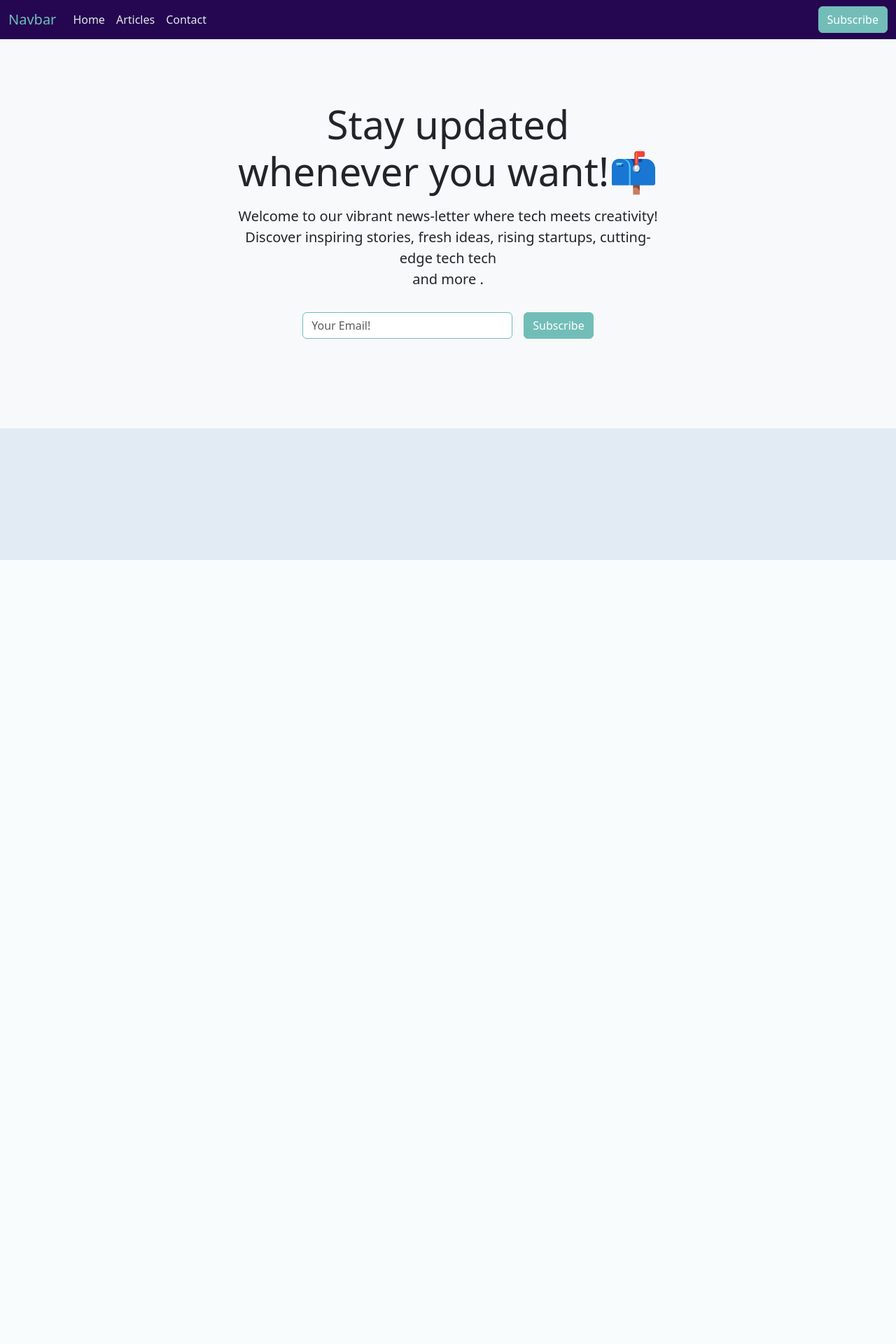
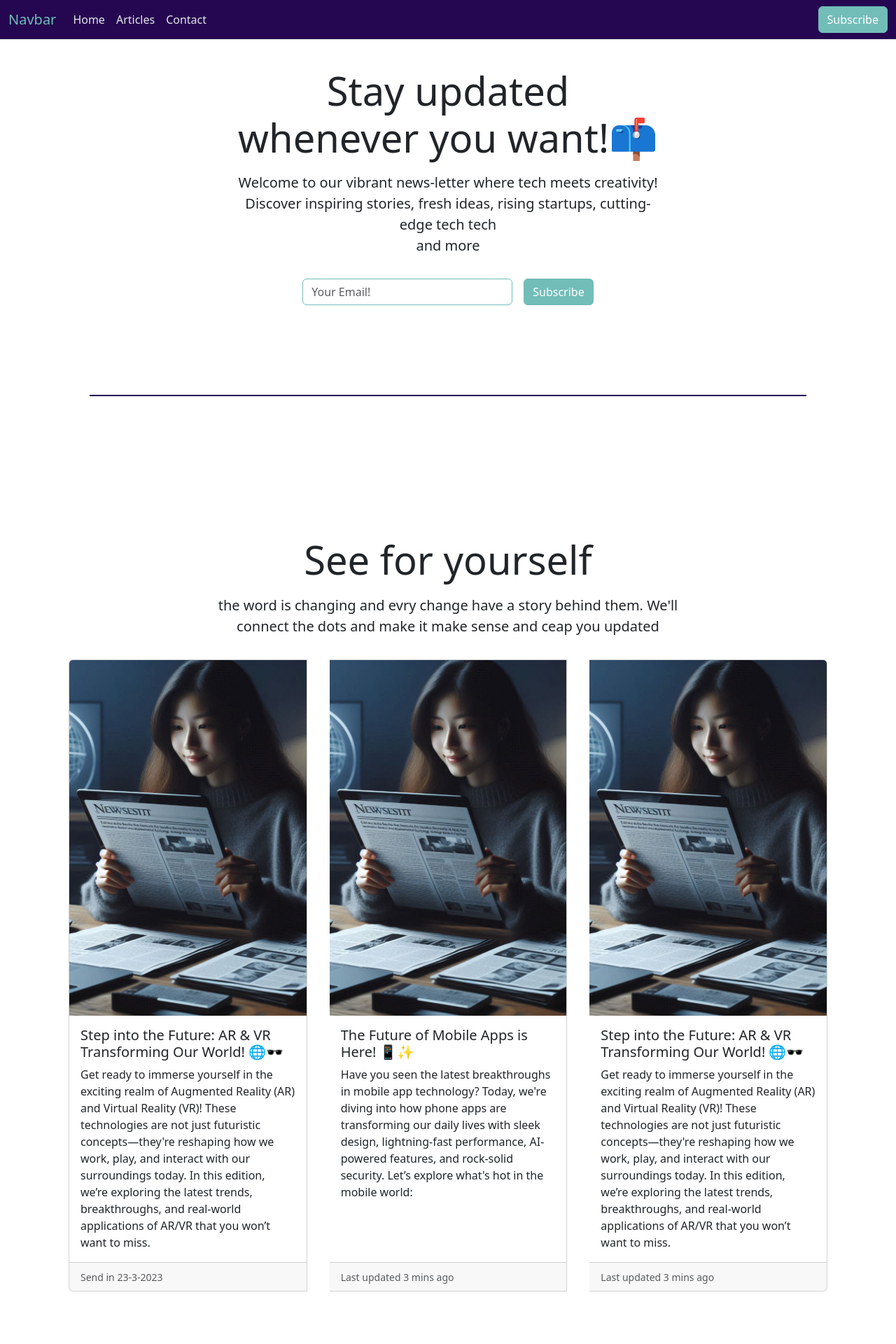
Before and after one commit to moatamen12/news-letter_website, a PHP site: page / in a window 1280 px wide. Shown: the top 1920 px of the page at 70% size. Before the commit the page ends 800 px from the top, so only its background shows below. Run offline with PHP 8.4, Linux system fonts and the light colour scheme.

Commit message:
contact/sambel-Emails/Comments/footer sections | idex done

```diff
--- a/index.html
+++ b/index.html
@@ -8,6 +8,7 @@
     <link rel="stylesheet" href="style.css">
 </head>
   <body>
+    <!-- the navegation bar -->
     <nav class="navbar navbar-expand-lg bg-body-tertiary navbar-custom">
         <div class="container-fluid">
             <a class="navbar-brand" href="#">Navbar</a>
@@ -17,7 +18,7 @@
             <div class="collapse navbar-collapse" id="navbarSupportedContent">
                 <ul class="navbar-nav me-auto mb-2 mb-lg-0">
                     <li class="nav-item">
-                        <a class="nav-link active" aria-current="page" href="#">Home</a>
+                        <a class="nav-link active" aria-current="page" href="/index.html">Home</a>
                     </li>
 
                     <li class="nav-item">
@@ -33,33 +34,175 @@
         </div>
     </nav>
 
-    <div class="container-fluid bg-light py-5 my-5">
+    <!--introduction section   -->
+    <div class="container-fluid my-5  ">
         <div class="row align-items-center justify-content-center">
             <div class="col-md-6 text-center my-5">
+
                 <h1 class="display-4">Stay updated whenever you want!📫</h1>
                 <p class="lead my-3 ">Welcome to our vibrant news-letter where tech meets creativity! <br> Discover inspiring stories, fresh ideas, rising startups, cutting-edge tech tech
-                    <br> and more .</p>
+                    <br> and more </p>
 
                 <form class="row g-3 justify-content-center my-3 ">
                     <div class="col-md-6">
-                      <label for="inputPassword2" class="visually-hidden">Email</label>
-                      <input type="password" class="form-control form-control" id="inputPassword2" placeholder="Your Email!">
+                      <label for="inputEmail" class="visually-hidden">Email</label>
+                      <input type="password" class="form-control form-control" id="inputEmail" placeholder="Your Email!">
                     </div>
                     <div class="col-auto">
                       <button type="submit" class="btn btn-primary mb-3 btn-subscribe">Subscribe</button>
                     </div>
                   </form>
+
             </div>
         </div>
     </div>
 
+   <div class="seperatore my-5"></div>
+
+<!-- prev artical -->
+    <div class = "container mrgn">
+        <div class="row justify-content-center text-center">
+            <div class="col-md-8">
+                <h2 class="display-4"> See for yourself </h2>
+                <p class="lead my-3 "> the word is changing and evry change have a story behind them. We'll connect the dots and make it make sense and ceap you updated</p>
+            </div>
+        </div>
+        <div class="card-group my-3">
+            <div class="card mx-3">
+                <img src="/images/introduction-background.png" class="card-img-top" alt="...">
+                <div class="card-body ">
+                    <h5 class="card-title">Step into the Future: AR & VR Transforming Our World! 🌐🕶️</h5>
+                    <p class="card-text">Get ready to immerse yourself in the exciting realm of Augmented Reality (AR) and Virtual Reality (VR)! These technologies are not just futuristic concepts—they're reshaping how we work, play, and interact with our surroundings today. In this edition, we’re exploring the latest trends, breakthroughs, and real-world applications of AR/VR that you won’t want to miss.</p>
+                </div>
+                <div class="card-footer">
+                    <small class="text-body-secondary">Send in 23-3-2023</small>
+                </div>
+
+            </div>
+                <div class="card mx-3">
+                    <img src="/images/introduction-background.png" class="card-img-top" alt="...">
+                <div class="card-body ">
+                    <h5 class="card-title">The Future of Mobile Apps is Here! 📱✨</h5>
+                    <p class="card-text">Have you seen the latest breakthroughs in mobile app technology? Today, we're diving into how phone apps are transforming our daily lives with sleek design, lightning-fast performance, AI-powered features, and rock-solid security. Let’s explore what's hot in the mobile world:</p>
+                </div>
+                <div class="card-footer">
+                    <small class="text-body-secondary">Last updated 3 mins ago</small>
+                </div>
+            </div>
+
+                <div class="card mx-3">
+                    <img src="/images/introduction-background.png" class="card-img-top" alt="...">
+                <div class="card-body ">
+                    <h5 class="card-title">Step into the Future: AR & VR Transforming Our World! 🌐🕶️</h5>
+                    <p class="card-text">Get ready to immerse yourself in the exciting realm of Augmented Reality (AR) and Virtual Reality (VR)! These technologies are not just futuristic concepts—they're reshaping how we work, play, and interact with our surroundings today. In this edition, we’re exploring the latest trends, breakthroughs, and real-world applications of AR/VR that you won’t want to miss.</p>
+                </div>
+                <div class="card-footer">
+                    <small class="text-body-secondary">Last updated 3 mins ago</small>
+                </div>
+            </div>
+        </div>
+    </div>
+
+<!-- Comments Section -->
+    <div class="container mrgn">
+        <div class="row justify-content-center text-center">
+            <div class="col-md-8">
+                <h2 class="display-4"> The people who know US </h2>
+                <p class="lead my-3 "> the word is changing and evry change have a story behind them. We'll connect the dots and make it make sense and ceap you updated</p>
+            </div>
+        </div>
+        <div class="row justify-content-around my-3">
+            <div class="card text-center mb-4 bg-transparent border-0" style="width: 18rem;">
+                <div class="card-body">
+                <p class="card-text">Yours is one of the few newsletters I’m excited to open! So many interesting tools to explore that I would never hear of otherwise</p>
+                <h5 class="card-title">jou hatabe</h5>
+                </div>
+            </div>
 
 
 
+            <div class="card text-center mb-4 bg-transparent border-0" style="width: 18rem;">
+                <div class="card-body">
+                <p class="card-text">The best newsletter of all, mandatory daily reading, great job!.</p>
+                <h5 class="card-title">mr beast</h5>
+                </div>
+            </div>
+
+            <div class="card text-center mb-4 bg-transparent border-0" style="width: 18rem;">
+                <div class="card-body">
+                <p class="card-text">For me it is a great source of inspiration. I get ideas and feel very creative after browsing PH and also the newsletter is just fantastic. Great gift of the internet</p>
+                <h5 class="card-title">maotamen naief</h5>
+                </div>
+            </div>
+
+        </div>
+    </div>
+
+<!-- Contact Section -->
+    <section class="container my-5">
+        <div class="row justify-content-center">
+            <div class="col-md-8 text-center">
+                <h2 class="display-4">Get in Touch</h2>
+                <p class="lead mb-5">Have questions? We'd love to hear from you.</p>
+            </div>
+            <div class="col-md-6">
+                <form>
+                    <div class="mb-3">
+                        <label for="name" class="form-label">Name</label>
+                        <input type="text" class="form-control" id="name" placeholder="Your Name">
+                    </div>
+                    <div class="mb-3">
+                        <label for="email" class="form-label">Email</label>
+                        <input type="email" class="form-control" id="email" placeholder="your@email.com">
+                    </div>
+                    <div class="mb-3">
+                        <label for="message" class="form-label">Message</label>
+                        <textarea class="form-control" id="message" rows="5" placeholder="Your Message"></textarea>
+                    </div>
+                    <button type="submit" class="btn btn-subscribe w-100">Send Message</button>
+                </form>
+            </div>
+        </div>
+    </section>
+
+<!--  footer-->
+    <footer class="bg-dark text-light py-5 ">
+        <div class="container">
+            <div class="row">
+
+                <div class="col-md-4 mb-3">
+                    <h5>About Us</h5>
+                    <p class="text-color">Your trusted source for the latest tech news, trends, and insights. Stay informed with our curated content.</p>
+                </div>
 
 
+                <div class="col-md-4 mb-3">
+                    <h5>Quick Links</h5>
+                    <ul class="list-unstyled">
+                        <li><a href="#" class="text-color text-decoration-none">Home</a></li>
+                        <li><a href="#" class="text-color text-decoration-none">Articles</a></li>
+                        <li><a href="#" class="text-color text-decoration-none">Contact</a></li>
+                        <li><a href="#" class="text-color text-decoration-none">Subscribe</a></li>
+                    </ul>
+                </div>
 
 
+                <div class="col-md-4 mb-3">
+                    <h5>Contact Us</h5>
+                    <ul class="list-unstyled text-color">
+                        <li>📧 info@technewsletter.com</li>
+                        <li>📱 +1 234 567 890</li>
+                        <li>📍 Tech Street, Digital City</li>
+                    </ul>
+                </div>
+            </div>
+        </div>
+
+
+        <div class="text-center py-3 mt-3 border-top border-secondary">
+            <p class="text-color mb-0">&copy; 2024 Tech Newsletter. All rights reserved.</p>
+        </div>
+    </footer>
 
     <script src="https://cdn.jsdelivr.net/npm/bootstrap@5.3.3/dist/js/bootstrap.bundle.min.js" integrity="sha384-YvpcrYf0tY3lHB60NNkmXc5s9fDVZLESaAA55NDzOxhy9GkcIdslK1eN7N6jIeHz" crossorigin="anonymous"></script>
   </body>
--- a/style.css
+++ b/style.css
@@ -3,7 +3,7 @@
     padding: 0;
 }
 body{
-    background-color: var(--accent-color);
+    background-color: #ffffff;
 }
 /* header SECTION */
 .navbar-custom {
@@ -43,6 +43,9 @@
 }
 
 /* for the introduction section */
+/* .costom-bg{
+    background-color:var(--accent-color)
+} */
 .form-control {
     border-color: var(--btn-color) !important;
 }
@@ -53,11 +56,29 @@
 }
 
 
+/* seperator */
+.seperatore {
+    border-top: 2px solid var(--primary-bg);
+    width: 80%;
+    margin: 1rem auto;
+    padding:0;
+}
 
 
 
 
 
+
+
+/* Subscribe */
+
+
+.text-colo{
+    color: var(--primary-text);
+}
+.mrgn{
+    margin-top: 200px;
+}
 /* PAGE COLOR THEME */
 :root {
     --primary-bg: #240750;
--- a/utility/header.html
+++ b/utility/header.html
@@ -8,16 +8,16 @@
     <link rel="stylesheet" href="style.css">
 </head>
   <body>
-    <nav class="navbar navbar-expand-lg bg-body-tertiary">
+    <nav class="navbar navbar-expand-lg bg-body-tertiary navbar-custom">
         <div class="container-fluid">
             <a class="navbar-brand" href="#">Navbar</a>
             <button class="navbar-toggler" type="button" data-bs-toggle="collapse" data-bs-target="#navbarSupportedContent" aria-controls="navbarSupportedContent" aria-expanded="false" aria-label="Toggle navigation">
                 <span class="navbar-toggler-icon"></span>
             </button>
             <div class="collapse navbar-collapse" id="navbarSupportedContent">
-                    <ul class="navbar-nav me-auto mb-2 mb-lg-0">
+                <ul class="navbar-nav me-auto mb-2 mb-lg-0">
                     <li class="nav-item">
-                        <a class="nav-link active" aria-current="page" href="#">Home</a>
+                        <a class="nav-link active" aria-current="page" href="/index.html">Home</a>
                     </li>
 
                     <li class="nav-item">
```
Also changed, not shown: Subscribe.html (added, +29 -0 lines), 1 other file.
